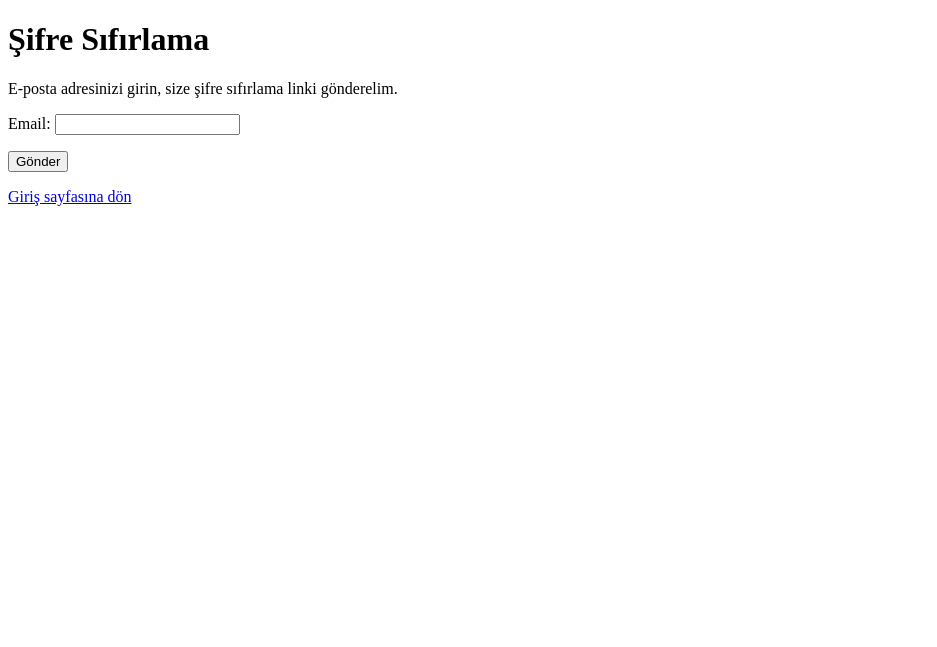
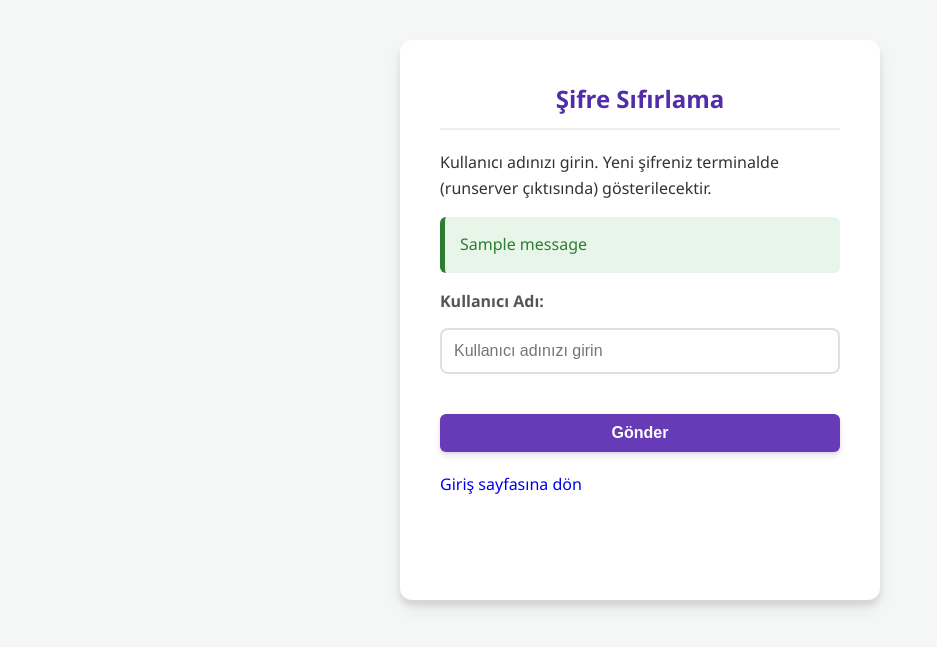
Before and after one commit to uakcuber/DJANGO-IRIS-APP, a Django app: page /password-reset/ in a window 1280 px wide. Shown: the top 647 px of the page, without its empty margins (0-937 px from the left). Run offline with Django 5.2, Linux system fonts and the light colour scheme; one stand-in notice (Sample message) is shown.

Commit message:
password reset fixi tamamlandı

```diff
--- a/core/settings.py
+++ b/core/settings.py
@@ -132,3 +132,4 @@ DEFAULT_AUTO_FIELD = 'django.db.models.BigAutoField'
 # core/settings.py en altı
 LOGIN_REDIRECT_URL = 'plant_list'  # Giriş yapınca anasayfaya git
 LOGOUT_REDIRECT_URL = 'login'      # Çıkış yapınca login sayfasına git
+LOGIN_URL = 'login'  # Oturum açılmamışsa yönlendirilecek login url
--- a/iris_app/urls.py
+++ b/iris_app/urls.py
@@ -19,9 +19,7 @@ urlpatterns = [
     # Kimlik Doğrulama (Login/Logout/Register)
     path('register/', views.register, name='register'),
 
-    path('password-reset/',
-         auth_views.PasswordResetView.as_view(template_name='registration/password_reset.html'),
-         name='password_reset'),
+path('password-reset/', views.username_password_reset, name='password_reset'),
     path('password-reset/done/',
          auth_views.PasswordResetDoneView.as_view(template_name='registration/password_reset_done.html'),
          name='password_reset_done'),
--- /dev/null
+++ b/iris_app/username_password_reset_form.py
@@ -0,0 +1,12 @@
+from django import forms
+from django.contrib.auth.models import User
+
+class UsernamePasswordResetForm(forms.Form):
+    username = forms.CharField(
+        label="Kullanıcı Adı",
+        max_length=150,
+        widget=forms.TextInput(attrs={
+            'class': 'form-control',
+            'placeholder': 'Kullanıcı adınızı girin'
+        })
+    )
--- a/iris_app/views.py
+++ b/iris_app/views.py
@@ -27,6 +27,33 @@ from .forms import IrisPlantForm
 from .decorators import writer_required
 # Eğer serializers.py dosyan yoksa bu satır hata verir, aşağıda onu da vereceğim.
 from .serializers import IrisPlantSerializer
+from django.contrib.auth.models import User
+from django.contrib.auth.hashers import make_password
+from .username_password_reset_form import UsernamePasswordResetForm
+import random
+import string
+def username_password_reset(request):
+    new_password = None
+    username = None
+    if request.method == 'POST':
+        form = UsernamePasswordResetForm(request.POST)
+        if form.is_valid():
+            username = form.cleaned_data['username']
+            try:
+                user = User.objects.get(username=username)
+                # Yeni şifre oluştur
+                new_password = ''.join(random.choices(string.ascii_letters + string.digits, k=8))
+                user.set_password(new_password)
+                user.save()
+                print("\n" + "*"*60)
+                print(f"[Şifre Sıfırlandı] Kullanıcı: {username} | Yeni Şifre: {new_password}")
+                print("*"*60 + "\n")
+                messages.success(request, f"Yeni şifreniz terminalde gösterildi. Kullanıcı adınız: {username}")
+            except User.DoesNotExist:
+                messages.error(request, "Böyle bir kullanıcı bulunamadı.")
+    else:
+        form = UsernamePasswordResetForm()
+    return render(request, 'registration/password_reset.html', {'form': form, 'new_password': new_password, 'username': username})
 
 # --- IMPORT / EXPORT ---
 @writer_required
--- a/templates/registration/password_reset.html
+++ b/templates/registration/password_reset.html
@@ -1,19 +1,31 @@
+{% load static %}
 <!DOCTYPE html>
 <html lang="tr">
 <head>
     <meta charset="UTF-8">
     <title>Şifre Sıfırlama</title>
+    <link rel="stylesheet" href="{% static 'style.css' %}">
 </head>
 <body>
-    <h1>Şifre Sıfırlama</h1>
-    <p>E-posta adresinizi girin, size şifre sıfırlama linki gönderelim.</p>
-
-    <form method="post">
-        {% csrf_token %}
-        {{ form.as_p }}
-        <button type="submit">Gönder</button>
-    </form>
-
-    <p><a href="{% url 'login' %}">Giriş sayfasına dön</a></p>
+    <div class="container" style="max-width: 400px; margin: 40px auto;">
+        <h2 style="text-align:center;">Şifre Sıfırlama</h2>
+        <p>Kullanıcı adınızı girin. Yeni şifreniz terminalde (runserver çıktısında) gösterilecektir.</p>
+        {% if messages %}
+            <ul class="messages">
+                {% for message in messages %}
+                    <li class="{{ message.tags }}">{{ message }}</li>
+                {% endfor %}
+            </ul>
+        {% endif %}
+        <form method="post">
+            {% csrf_token %}
+            <div style="margin-bottom: 20px;">{{ form.username.label_tag }}{{ form.username }}</div>
+            <button type="submit" class="btn" style="width:100%;">Gönder</button>
+        </form>
+        {% if new_password and username %}
+            <div class="messages success" style="margin-top:20px;">Kullanıcı: <b>{{ username }}</b> için yeni şifre terminalde gösterildi.</div>
+        {% endif %}
+        <p style="margin-top:20px;"><a href="{% url 'login' %}">Giriş sayfasına dön</a></p>
+    </div>
 </body>
 </html>
```
Also changed, not shown: db.sqlite3.
